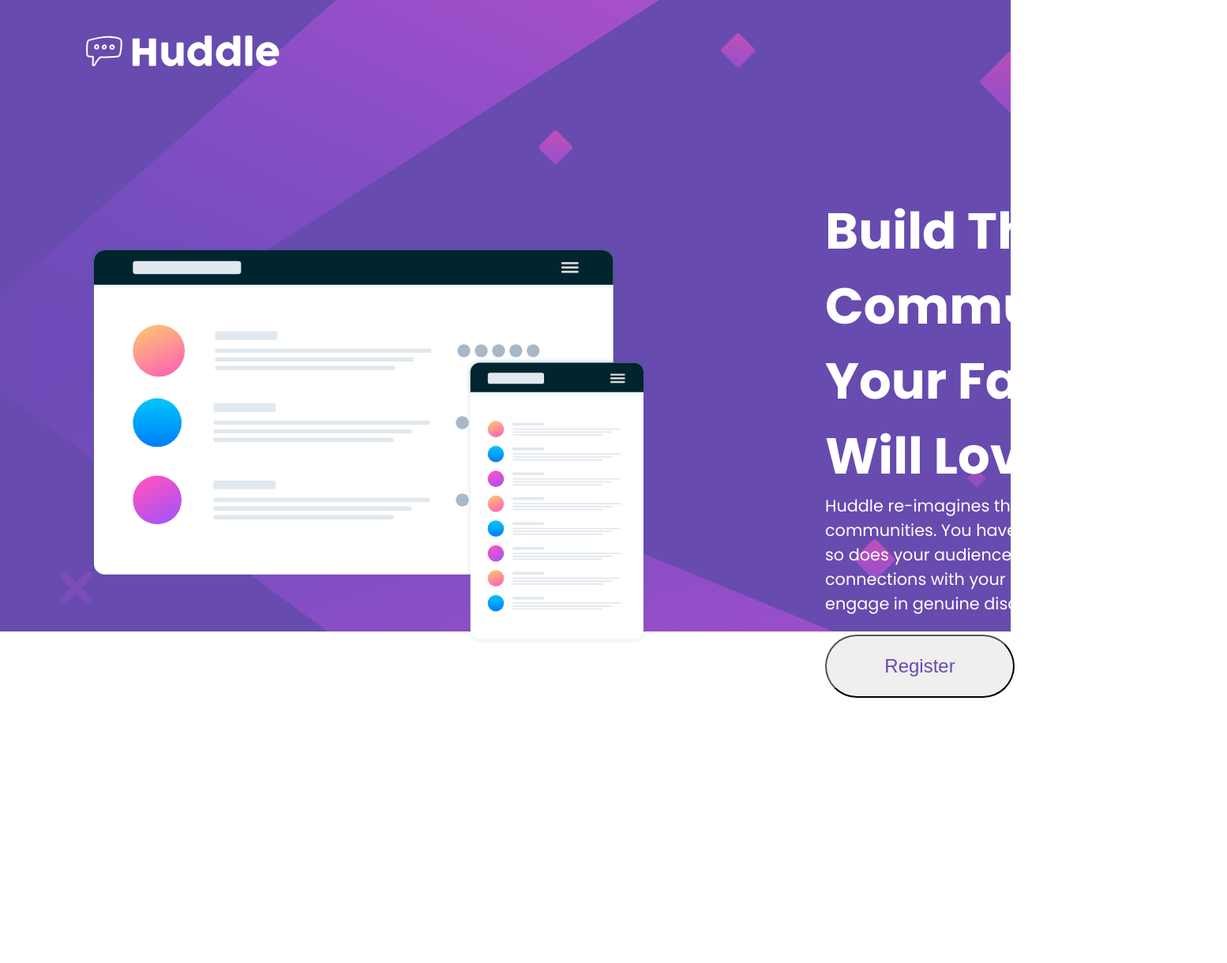
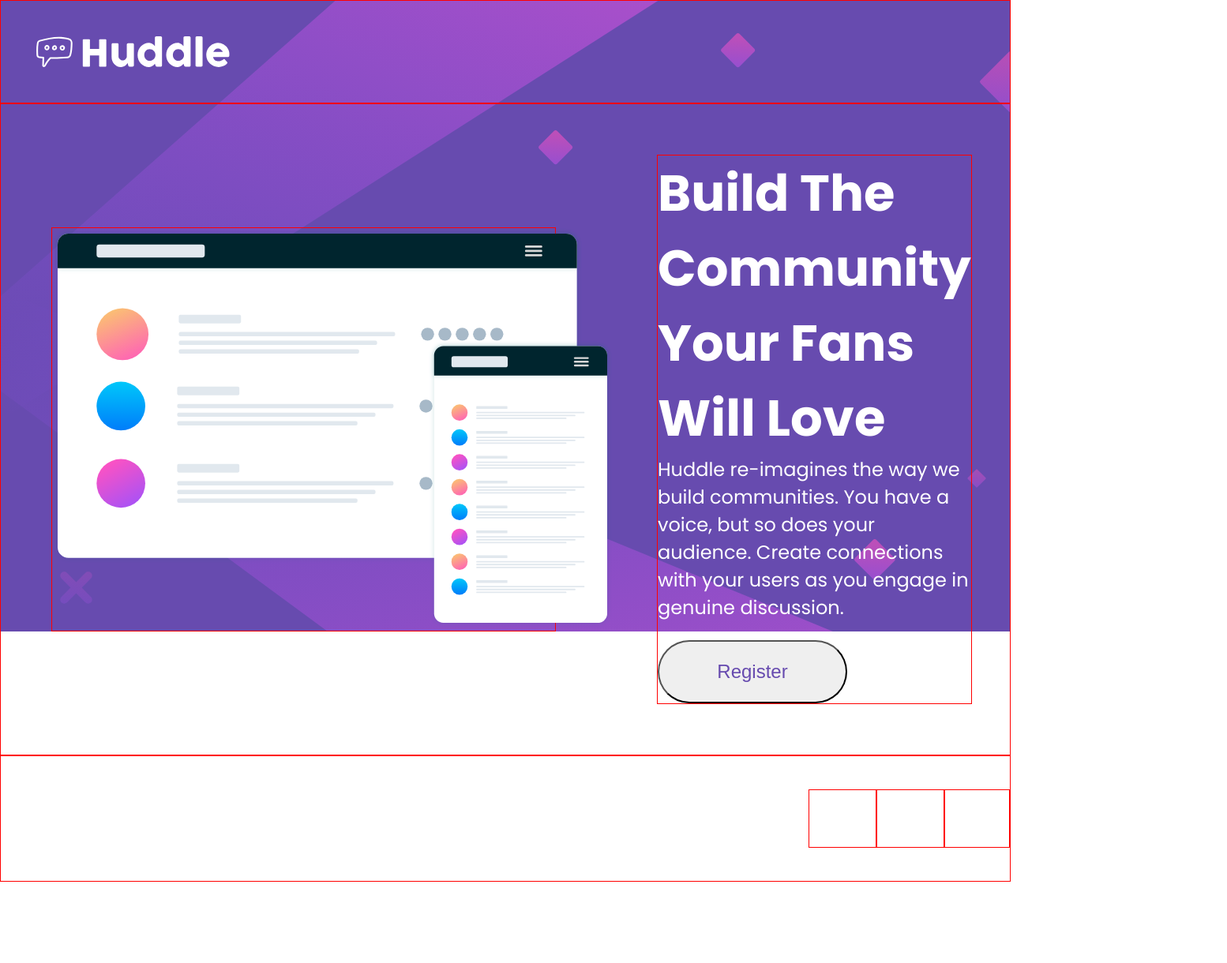
Before and after one commit to Kudzanayi-Dzvairo/huddle_landing_page_single_section, a plain HTML site: page index.html in a window 1280 px wide. Shown: the whole page at 79% size, 1554 px wide, since content can reach past the window. After the commit the page ends 1117 px from the top, so only its background shows below. Drawn offline with Linux system fonts and the light colour scheme.

Commit message:
css edits (ems, flex, vh)

```diff
--- a/index.html
+++ b/index.html
@@ -19,20 +19,19 @@
 <body>
    <div class="background">
     <header>
-      <img src="./images/logo.svg" alt="">
+      <img src="./images/logo.svg" alt="" class="logo">
     </header>
-    <section class="container">
+    <class class="container">
       <div class="flex-child img">
-        <img src="./images/illustration-mockups.svg" alt="">
+        <img src="./images/illustration-mockups.svg" class="example" alt="">
       </div>
-      <section class="title">
         <div class="flex-child content">
-          <h1>Build The Community Your Fans Will Love</h1>
+          <h2>Build The Community Your Fans Will Love</h2>
           <p>Huddle re-imagines the way we build communities. You have a voice, but so does your audience.
             Create connections with your users as you engage in genuine discussion. </p>
           <button>Register</button>
         </div>
-      </section>
+      </class>
     </section>
 
     <footer>
--- a/style.css
+++ b/style.css
@@ -4,37 +4,69 @@
     box-sizing: border-box;
 }
 
-/* font-family: 'Poppins', sans-serif;
-font-family: 'Open Sans', sans-serif; */
-
 body {
-
     color: white;
-
 }
 
 .background {
     background-color:hsl(257, 40%, 49%);
     background-image: url(images/bg-desktop.svg);
     height: 100vh;
-    width: 100vw;
     background-repeat: no-repeat;
     background-size:cover
 }
 
+/* font-family: 'Poppins', sans-serif;
+font-family: 'Open Sans', sans-serif; */
+
+
+/*------------------------- header----------------------- */
+
 header{
-    padding: 2em 0em 4em 6em
+    border: 1px solid red;
+    display: flex;
+    justify-content: flex-start;
+    align-items: center ;
+    padding: 2em;
 }
+
+
+
+
+/* ----------------------body--------------------------- */
 .container {
+    border: 1px solid red;
     display:flex;
     align-items: center;
-    width: 100vw;
 }
 
 .flex-child{
-    flex:1;
-    margin: 5em 7em
+    border: 1px solid red;
+    width: 50%;
+    margin: 4em;
 }
+
+
+/*
+.example {
+    width: 800px;
+} */
+
+.content{
+    font-family: 'Poppins', sans-serif;
+}
+
+h2{
+    color: white;
+    font-size: 4em;
+  }
+
+  p {
+    color: white;
+    font-size: 1.5em;
+    /* sans-serif; */
+}
+
 
 button {
     font-size: 1.5em;
@@ -45,34 +77,30 @@ button {
     color: hsl(257, 40%, 49%)
 }
 
-h1{
-  color: white;
-  font-family: 'Poppins', sans-serif;
-  font-size: 4em;
+
+
+/*-------------------footer*----------------*/
+
+footer{
+  height: 10em;
 }
 
-footer{
+.icons{
+    border: 1px solid red;
     display:flex;
     justify-content: flex-end;
-    align-items: flex-start;
-    height: auto
+    align-items: center;
+    height: 100%;
 }
+
+i {
+    border: 1px solid red;
+    padding: 1em 2em 1em 0.5em;
+    font-size: 1.5em
+} */
 
 
 /* .icons {
     padding: 2em 3em 4em 2em;
     font-size: 2em
 } */
-
-
-i {
-    padding: 2em 2em 5em 0.5em;
-    font-size: 2em
-}
-
-p {
-    color: white;
-    font-size: 1.3em;
-    font-family: 'Poppins', sans-serif;
-    /* sans-serif; */
-}
```
